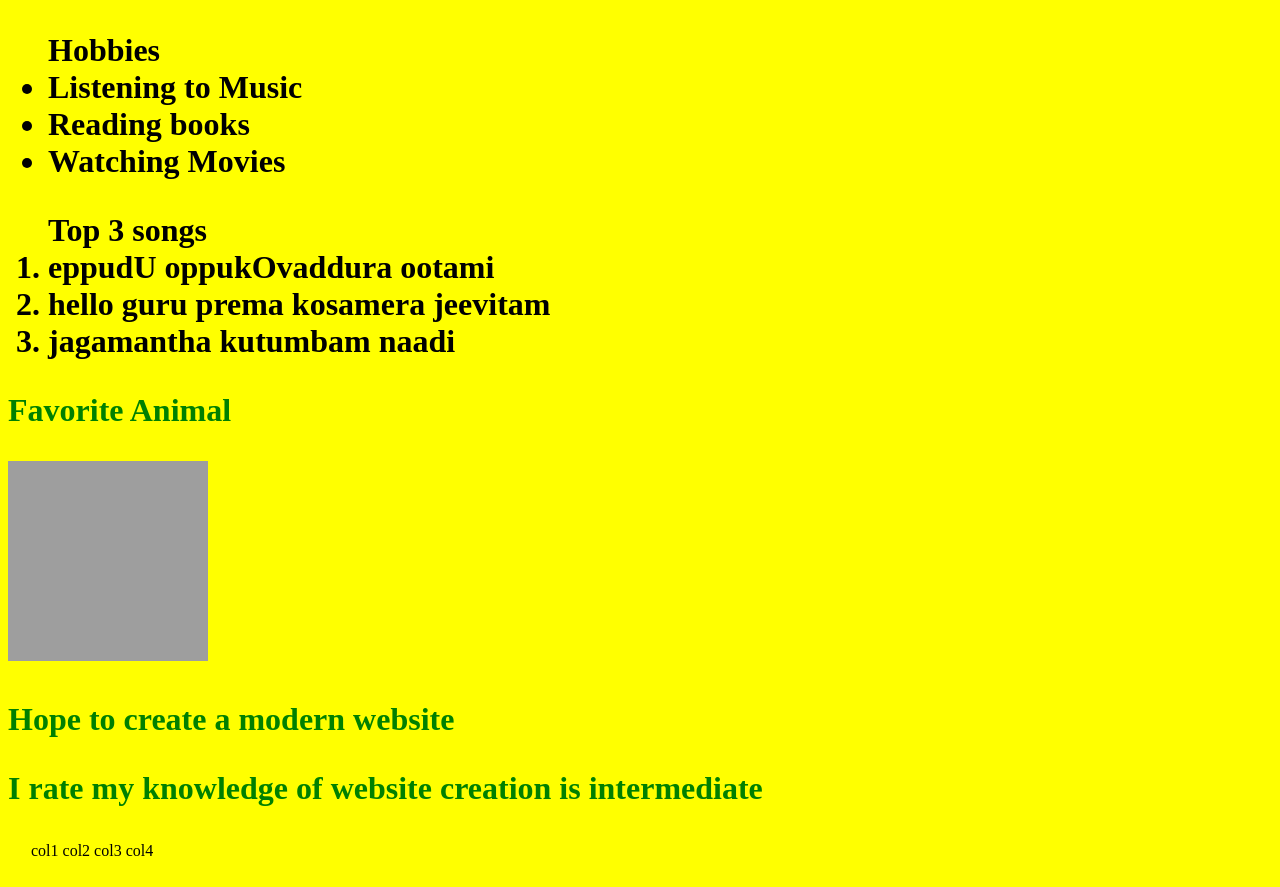
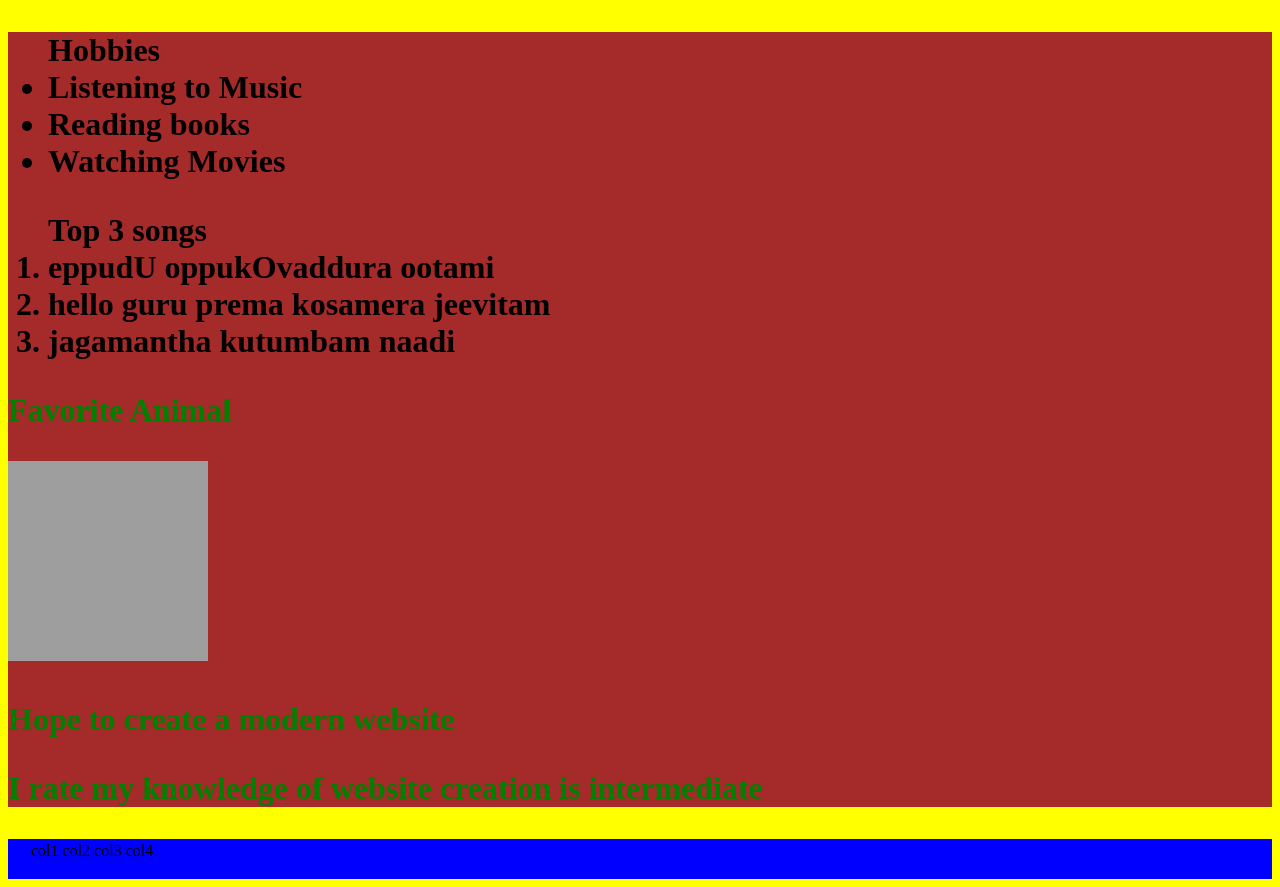
Before and after one commit to bokkisam/bokkisam.github.com, a plain HTML site: page index.html in a window 1280 px wide. Drawn offline with Linux system fonts and the light colour scheme; grey boxes are pictures that could not be loaded.

Commit message:
add styles to divs

```diff
--- a/css/main.css
+++ b/css/main.css
@@ -5,3 +5,12 @@ body {
 p {
 	color: green;
 }
+
+.div_class {
+	background-color: brown;
+}
+
+#div_id {
+	background-color: blue;
+
+}
--- a/index.html
+++ b/index.html
@@ -5,7 +5,7 @@
 		<title>Vishu Bokkisam</title>
 	</head>
 	<body>
-		<div>
+		<div class='div_class'>
 		<h1>
 		<ul>Hobbies
 			<li>Listening to Music</li>
@@ -23,7 +23,7 @@
 		<p>I rate my knowledge of website creation is intermediate</P>
 		</h1>
 		</div>
-		<div>
+		<div id='div_id'>
 		<table>
 			<thead>
 				<th colspan='4'></th>
```
